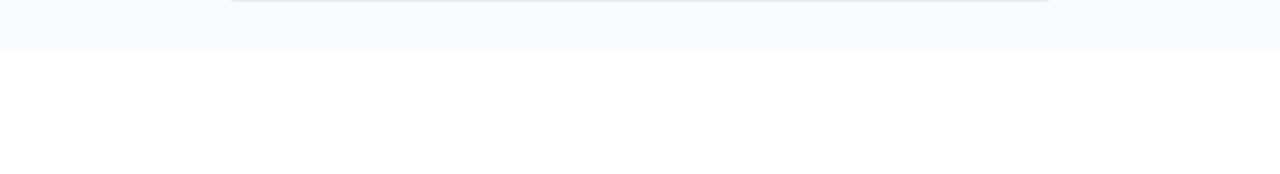
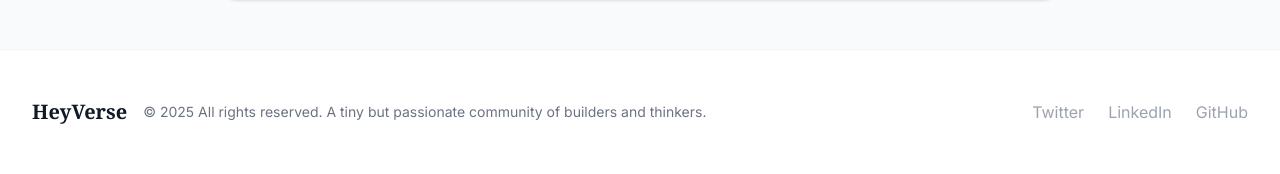
Before and after one commit to Devanshpandey007/HeyVerse_blog, a Django app: page /publish/ in a window 1280 px wide. Shown: the part 1045-1219 px from the top of the page. Before the commit the page ends 1047 px from the top, so only its background shows below. Run offline with Django 5.2, Linux system fonts and the light colour scheme; parts of the project's set-up code (start-up, migrations or seed data) failed here and were passed over; some libraries are stand-ins or nearby versions.

Commit message:
Changes in X links and deletion of unnecessary files

```diff
--- a/myblog/templates/aboutUs.html
+++ b/myblog/templates/aboutUs.html
@@ -148,7 +148,7 @@
 
             </div>
             <div class="flex space-x-6 text-gray-400">
-                <a href="#" class="hover:text-brand-purple transition">Twitter</a>
+                <a href="https://x.com/Hey_verse" class="hover:text-brand-purple transition">Twitter</a>
                 <a href="#" class="hover:text-brand-purple transition">LinkedIn</a>
                 <a href="#" class="hover:text-brand-purple transition">GitHub</a>
             </div>
--- a/myblog/templates/blogView.html
+++ b/myblog/templates/blogView.html
@@ -178,7 +178,7 @@
             <div class="mt-12 pt-8 border-t border-gray-100 flex flex-col sm:flex-row justify-between items-center text-sm text-gray-500">
                 <p>© 2025 All rights reserved. A tiny but passionate community of builders and thinkers</p>
                 <div class="flex space-x-6 mt-4 sm:mt-0">
-                    <a href="#" class="hover:text-brand-purple transition">Twitter</a>
+                    <a href="https://x.com/Hey_verse" class="hover:text-brand-purple transition">Twitter</a>
                     <a href="#" class="hover:text-brand-purple transition">LinkedIn</a>
                     <a href="#" class="hover:text-brand-purple transition">GitHub</a>
                 </div>
--- a/myblog/templates/index.html
+++ b/myblog/templates/index.html
@@ -327,7 +327,7 @@
             </div>
         </div>
     </div>
-        <footer class="bg-white border-t border-gray-100 mt-0">
+    <footer class="bg-white border-t border-gray-100 mt-0">
         <div class="max-w-7xl mx-auto py-12 px-4 sm:px-6 lg:px-8 flex flex-col md:flex-row justify-between items-center">
             <div class="flex items-center mb-4 md:mb-0">
                 <span class="text-xl font-bold font-serif text-gray-900">HeyVerse</span>
@@ -335,7 +335,7 @@
 
             </div>
             <div class="flex space-x-6 text-gray-400">
-                <a href="#" class="hover:text-brand-purple transition">Twitter</a>
+                <a href="https://x.com/Hey_verse" class="hover:text-brand-purple transition">Twitter</a>
                 <a href="#" class="hover:text-brand-purple transition">LinkedIn</a>
                 <a href="#" class="hover:text-brand-purple transition">GitHub</a>
             </div>
--- a/myblog/templates/writepost.html
+++ b/myblog/templates/writepost.html
@@ -95,6 +95,20 @@
         </form>
 
     </main>
+    <footer class="bg-white border-t border-gray-100 mt-0">
+        <div class="max-w-7xl mx-auto py-12 px-4 sm:px-6 lg:px-8 flex flex-col md:flex-row justify-between items-center">
+            <div class="flex items-center mb-4 md:mb-0">
+                <span class="text-xl font-bold font-serif text-gray-900">HeyVerse</span>
+                <p class="ml-4 text-sm text-gray-500">© 2025 All rights reserved. A tiny but passionate community of builders and thinkers.</p>
+
+            </div>
+            <div class="flex space-x-6 text-gray-400">
+                <a href="https://x.com/Hey_verse" class="hover:text-brand-purple transition">Twitter</a>
+                <a href="#" class="hover:text-brand-purple transition">LinkedIn</a>
+                <a href="#" class="hover:text-brand-purple transition">GitHub</a>
+            </div>
+        </div>
+    </footer>
 
     <script src="https://cdn.quilljs.com/1.3.6/quill.js"></script>
 
```
Also changed, not shown: myblog/templates/profilePage.html (+14 -0 lines), myblog/templates/resetPass.html (deleted, +0 -254 lines).
